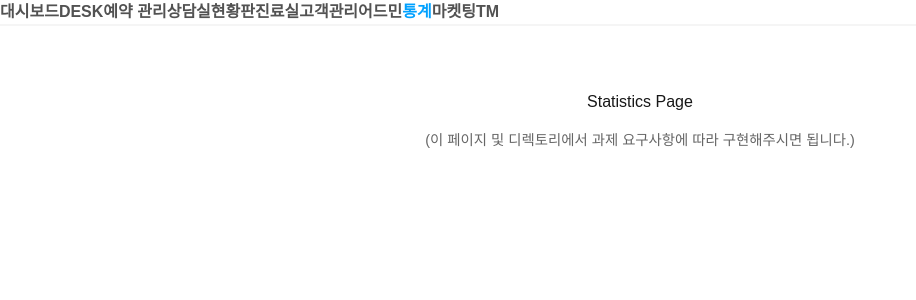
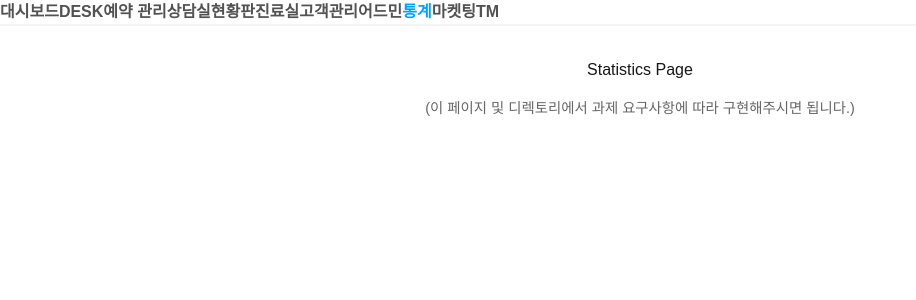
Before and after one commit to KKamjangE/frontend-coding-test-1, a Next.js app: page /statistics in a window 1280 px wide. Shown: the top 300 px of the page, without its empty margins (0-916 px from the left). Built offline with nearby package versions, Linux system fonts and the light colour scheme.

Commit message:
Update main padding in RootLayout to use Tailwind CSS classes

```diff
--- a/src/app/layout.tsx
+++ b/src/app/layout.tsx
@@ -21,7 +21,7 @@ export default function RootLayout({ children }: { children: ReactNode }) {
 						<NavLink name="TM" path="/10" />
 					</nav>
 				</header>
-				<main style={{ padding: "2rem" }}>{children}</main>
+				<main className="px-[55]">{children}</main>
 			</body>
 		</html>
 	);
```
